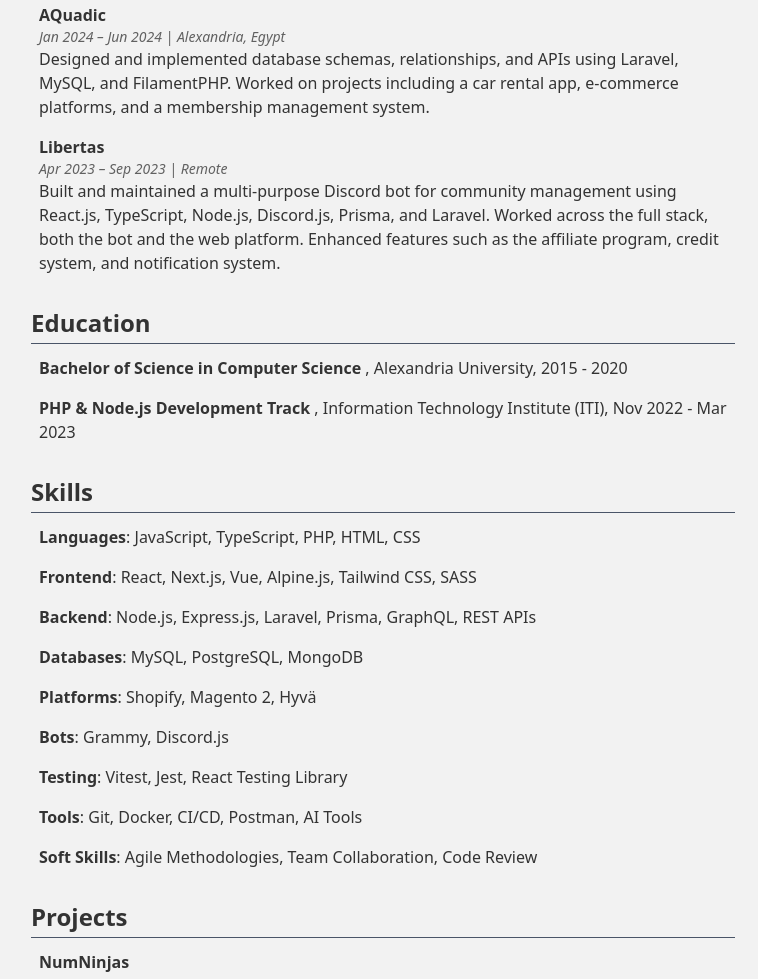
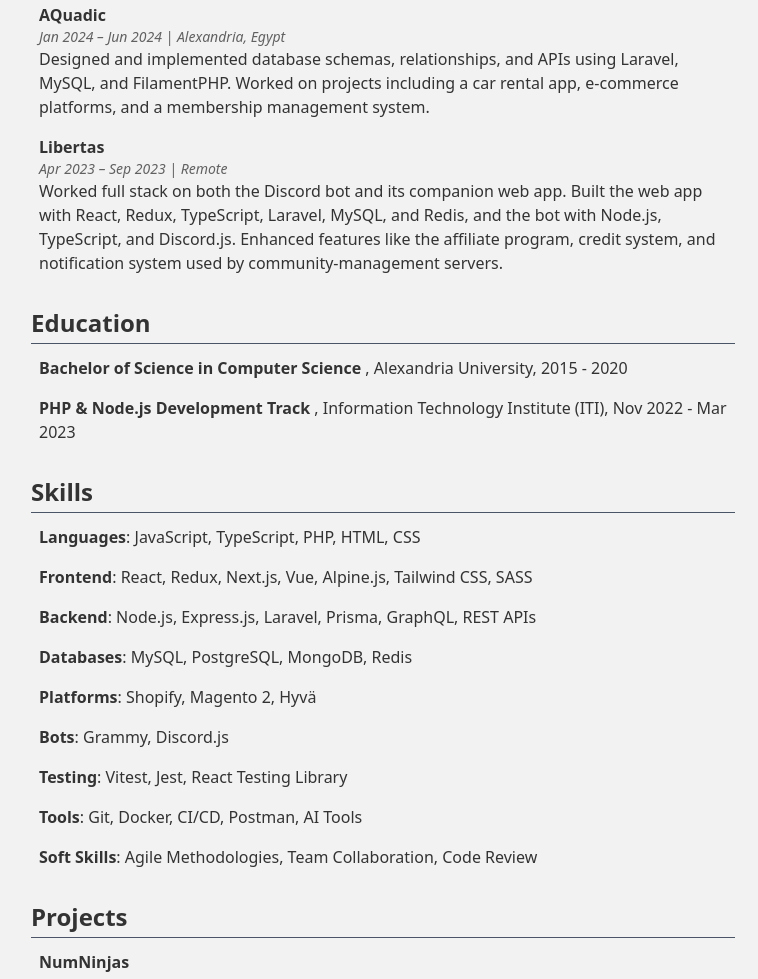
Before and after one commit to edriso/edriso.github.io, a website: page index.html in a window 1280 px wide. Shown: the part 743-1722 px from the top of the page, without its empty margins (257-1015 px from the left). Drawn offline with Linux system fonts and the light colour scheme.

Commit message:
Update Libertas entry and add Redux/Redis to skills
Rewrote the Libertas description to clearly separate the web app
(React, Redux, TypeScript, Laravel, MySQL, Redis) from the bot
(Node.js, TypeScript, Discord.js). Added Redux to Frontend skills
across software/fullstack/frontend roles and Redis to Databases
across software/fullstack/php roles.

```diff
--- a/index.html
+++ b/index.html
@@ -171,11 +171,11 @@
             | Remote
           </p>
           <p>
-            Built and maintained a multi-purpose Discord bot for community
-            management using React.js, TypeScript, Node.js, Discord.js, Prisma,
-            and Laravel. Worked across the full stack, both the bot and the web
-            platform. Enhanced features such as the affiliate program, credit
-            system, and notification system.
+            Worked full stack on both the Discord bot and its companion web app.
+            Built the web app with React, Redux, TypeScript, Laravel, MySQL, and
+            Redis, and the bot with Node.js, TypeScript, and Discord.js.
+            Enhanced features like the affiliate program, credit system, and
+            notification system used by community-management servers.
           </p>
         </article>
       </section>
--- a/src/script.js
+++ b/src/script.js
@@ -98,13 +98,13 @@ const ROLES = {
       { label: 'Languages', items: 'JavaScript, TypeScript, PHP, HTML, CSS' },
       {
         label: 'Frontend',
-        items: 'React, Next.js, Vue, Alpine.js, Tailwind CSS, SASS',
+        items: 'React, Redux, Next.js, Vue, Alpine.js, Tailwind CSS, SASS',
       },
       {
         label: 'Backend',
         items: 'Node.js, Express.js, Laravel, Prisma, GraphQL, REST APIs',
       },
-      { label: 'Databases', items: 'MySQL, PostgreSQL, MongoDB' },
+      { label: 'Databases', items: 'MySQL, PostgreSQL, MongoDB, Redis' },
       { label: 'Platforms', items: 'Shopify, Magento 2, Hyvä' },
       { label: 'Bots', items: 'Grammy, Discord.js' },
       { label: 'Testing', items: 'Vitest, Jest, React Testing Library' },
@@ -133,13 +133,13 @@ const ROLES = {
       { label: 'Languages', items: 'JavaScript, TypeScript, PHP, HTML, CSS' },
       {
         label: 'Frontend',
-        items: 'React, Next.js, Vue, Alpine.js, Tailwind CSS, SASS',
+        items: 'React, Redux, Next.js, Vue, Alpine.js, Tailwind CSS, SASS',
       },
       {
         label: 'Backend',
         items: 'Node.js, Express.js, Laravel, Prisma, GraphQL, REST APIs',
       },
-      { label: 'Databases', items: 'MySQL, PostgreSQL, MongoDB' },
+      { label: 'Databases', items: 'MySQL, PostgreSQL, MongoDB, Redis' },
       { label: 'Platforms', items: 'Shopify, Magento 2, Hyvä' },
       { label: 'Bots', items: 'Grammy, Discord.js' },
       { label: 'Testing', items: 'Vitest, Jest, React Testing Library' },
@@ -168,7 +168,7 @@ const ROLES = {
       { label: 'Languages', items: 'JavaScript, TypeScript, HTML, CSS' },
       {
         label: 'Frontend',
-        items: 'React, Next.js, Vue, Alpine.js, Tailwind CSS, SASS',
+        items: 'React, Redux, Next.js, Vue, Alpine.js, Tailwind CSS, SASS',
       },
       { label: 'APIs', items: 'GraphQL, REST APIs' },
       { label: 'Testing', items: 'Vitest, Jest, React Testing Library' },
@@ -199,7 +199,7 @@ const ROLES = {
         label: 'Backend',
         items: 'Laravel, Node.js, Express.js, Prisma, GraphQL, REST APIs',
       },
-      { label: 'Databases', items: 'MySQL, PostgreSQL, MongoDB' },
+      { label: 'Databases', items: 'MySQL, PostgreSQL, MongoDB, Redis' },
       { label: 'Frontend', items: 'React, Vue, Alpine.js, Tailwind CSS' },
       { label: 'Testing', items: 'Vitest, Jest' },
       { label: 'Tools', items: 'Git, Docker, CI/CD, Postman, AI Tools' },
```
